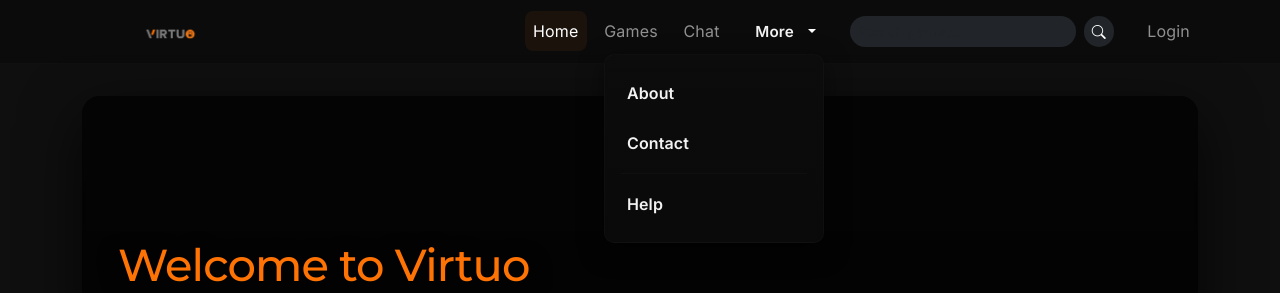
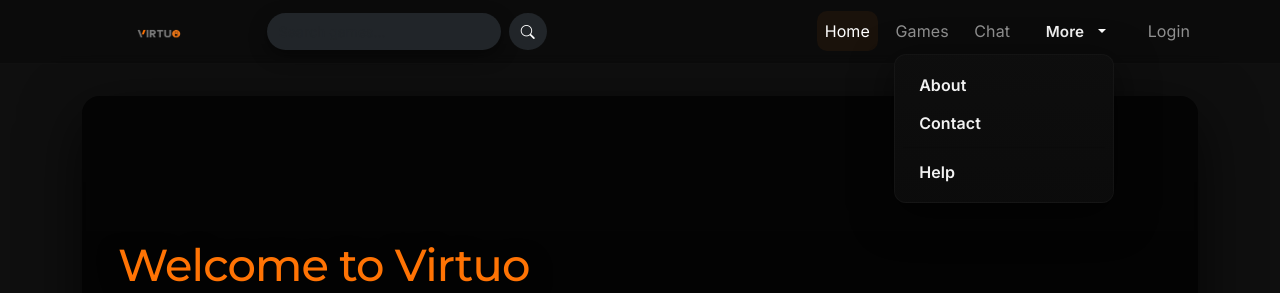
Before and after one commit to DngDavide02/Virtuo, a React (Vite) app in the folder FrontEnd/: page / in a window 1280 px wide. Both pictures are taken after a click on the button "More". Shown: the top 293 px of the page. Built offline with nearby package versions, Linux system fonts and the light colour scheme; no server answers.

Commit message:
responsive for navbar ok

```diff
--- a/FrontEnd/src/components/NavigationBar.jsx
+++ b/FrontEnd/src/components/NavigationBar.jsx
@@ -14,6 +14,7 @@
   const initialOffsetRef = useRef(0);
   const [sticky, setSticky] = useState(false);
   const [navHeight, setNavHeight] = useState(0);
+  const [expanded, setExpanded] = useState(false);
 
   const { user, logout } = useAuth();
   const [searchTerm, setSearchTerm] = useState("");
@@ -32,73 +33,143 @@
 
     const handleScroll = () => {
       const scrollY = window.scrollY || window.pageYOffset;
-      if (scrollY > initialOffsetRef.current + 8) {
-        if (!sticky) setSticky(true);
-      } else {
-        if (sticky) setSticky(false);
-      }
+      setSticky(scrollY > initialOffsetRef.current + 8);
     };
 
     const handleResize = () => measure();
 
     window.addEventListener("scroll", handleScroll, { passive: true });
     window.addEventListener("resize", handleResize);
-
     return () => {
       window.removeEventListener("scroll", handleScroll);
       window.removeEventListener("resize", handleResize);
     };
-  }, [sticky]);
+  }, []);
+
+  useEffect(() => {
+    const onKey = (e) => {
+      if (e.key === "Escape" && expanded) setExpanded(false);
+    };
+    window.addEventListener("keydown", onKey);
+    return () => window.removeEventListener("keydown", onKey);
+  }, [expanded]);
 
   const handleSearchSubmit = (e) => {
     e.preventDefault();
     if (searchTerm.trim() !== "") {
       navigate(`/games?search=${encodeURIComponent(searchTerm)}`);
       setSearchTerm("");
+      setExpanded(false);
     }
+  };
+
+  const handleNavClick = () => {
+    if (expanded) setExpanded(false);
   };
 
   return (
     <>
       {sticky && <div style={{ height: navHeight }} aria-hidden="true" />}
-      <Navbar ref={navRef} expand="lg" variant="dark" className={`app-navbar-minimal ${sticky ? "scrolled" : ""}`} fixed={sticky ? "top" : undefined}>
-        <Container className="nav-container-minimal d-flex align-items-center justify-content-between">
-          <Navbar.Brand as={Link} to="/" className="brand-minimal">
+      {expanded && <div className="virt-overlay" onClick={() => setExpanded(false)} aria-hidden="true" />}
+      <Navbar
+        ref={navRef}
+        expand="lg"
+        variant="dark"
+        expanded={expanded}
+        onToggle={(v) => setExpanded(v)}
+        className={`app-navbar-minimal ${sticky ? "scrolled" : ""}`}
+        fixed={sticky ? "top" : undefined}
+      >
+        <Container className="nav-container-minimal">
+          <Navbar.Brand as={Link} to="/" className="brand-minimal" aria-label="Home">
             <img src={logo} alt="Virtuo" className="brand-logo-minimal" />
           </Navbar.Brand>
 
-          <Navbar.Toggle aria-controls="main-navbar" className="toggle-minimal" />
-          <Navbar.Collapse id="main-navbar">
+          <div className="nav-right-tools">
+            <Form className="d-none d-lg-flex align-items-center me-2 desktop-search" onSubmit={handleSearchSubmit} role="search">
+              <InputGroup>
+                <FormControl
+                  type="search"
+                  placeholder="Search games..."
+                  className="bg-dark text-white border-0 rounded-pill"
+                  aria-label="Search"
+                  size="sm"
+                  value={searchTerm}
+                  onChange={(e) => setSearchTerm(e.target.value)}
+                />
+                <Button type="submit" variant="dark" size="sm" className="rounded-pill ms-2 border-0">
+                  <i className="bi bi-search" aria-hidden="true" />
+                  <span className="visually-hidden">Search</span>
+                </Button>
+              </InputGroup>
+            </Form>
+
+            <Navbar.Toggle aria-controls="main-navbar" className="toggle-minimal" />
+          </div>
+
+          <Navbar.Collapse id="main-navbar" className="mobile-navbar-collapse">
             <Nav className="ms-auto nav-items-minimal">
-              <Nav.Link as={Link} to="/" className={`nav-link-minimal ${isActive("/")}`}>
+              <Nav.Link as={Link} to="/" className={`nav-link-minimal ${isActive("/")}`} onClick={handleNavClick}>
                 Home
               </Nav.Link>
-              <Nav.Link as={Link} to="/games" className={`nav-link-minimal ${isActive("/games")}`}>
+              <Nav.Link as={Link} to="/games" className={`nav-link-minimal ${isActive("/games")}`} onClick={handleNavClick}>
                 Games
               </Nav.Link>
-              <Nav.Link as={Link} to="/chat" className={`nav-link-minimal ${isActive("/chat")}`}>
+              <Nav.Link as={Link} to="/chat" className={`nav-link-minimal ${isActive("/chat")}`} onClick={handleNavClick}>
                 Chat
               </Nav.Link>
+
               <NavDropdown
                 title={<span className="nav-link-minimal">More</span>}
                 id="more-dropdown"
                 menuVariant="dark"
                 align="end"
                 className="nav-dropdown-minimal"
+                renderMenuOnMount={true}
+                onClick={(e) => e.stopPropagation()}
               >
-                <NavDropdown.Item as={Link} to="/about">
+                <NavDropdown.Item as={Link} to="/about" onClick={() => setExpanded(false)}>
                   About
                 </NavDropdown.Item>
-                <NavDropdown.Item as={Link} to="/contact">
+                <NavDropdown.Item as={Link} to="/contact" onClick={() => setExpanded(false)}>
                   Contact
                 </NavDropdown.Item>
                 <NavDropdown.Divider />
-                <NavDropdown.Item as={Link} to="/help">
+                <NavDropdown.Item as={Link} to="/help" onClick={() => setExpanded(false)}>
                   Help
                 </NavDropdown.Item>
               </NavDropdown>
 
-              <Form className="d-flex ms-3 align-items-center" onSubmit={handleSearchSubmit}>
+              {!user ? (
+                <Nav.Link as={Link} to="/login" className="nav-link-minimal ms-lg-3" onClick={handleNavClick}>
+                  Login
+                </Nav.Link>
+              ) : (
+                <NavDropdown
+                  title={<span className="nav-link-minimal">{user.username}</span>}
+                  id="user-dropdown"
+                  menuVariant="dark"
+                  align="end"
+                  className="nav-dropdown-minimal ms-lg-3"
+                  renderMenuOnMount={true}
+                  onClick={(e) => e.stopPropagation()}
+                >
+                  <NavDropdown.Item as={Link} to="/account" onClick={() => setExpanded(false)}>
+                    Account
+                  </NavDropdown.Item>
+                  <NavDropdown.Divider />
+                  <NavDropdown.Item
+                    onClick={() => {
+                      logout();
+                      setExpanded(false);
+                    }}
+                  >
+                    Logout
+                  </NavDropdown.Item>
+                </NavDropdown>
+              )}
+
+              <Form className="d-lg-none mt-3 mobile-search" onSubmit={handleSearchSubmit} role="search">
                 <InputGroup>
                   <FormControl
                     type="search"
@@ -110,30 +181,11 @@
                     onChange={(e) => setSearchTerm(e.target.value)}
                   />
                   <Button type="submit" variant="dark" size="sm" className="rounded-pill ms-2 border-0">
-                    <i className="bi bi-search"></i>
+                    <i className="bi bi-search" aria-hidden="true" />
+                    <span className="visually-hidden">Search</span>
                   </Button>
                 </InputGroup>
               </Form>
-
-              {!user ? (
-                <Nav.Link as={Link} to="/login" className="nav-link-minimal ms-3">
-                  Login
-                </Nav.Link>
-              ) : (
-                <NavDropdown
-                  title={<span className="nav-link-minimal">{user.username}</span>}
-                  id="user-dropdown"
-                  menuVariant="dark"
-                  align="end"
-                  className="nav-dropdown-minimal ms-3"
-                >
-                  <NavDropdown.Item as={Link} to="/account">
-                    Account
-                  </NavDropdown.Item>
-                  <NavDropdown.Divider />
-                  <NavDropdown.Item onClick={logout}>Logout</NavDropdown.Item>
-                </NavDropdown>
-              )}
             </Nav>
           </Navbar.Collapse>
         </Container>
--- a/FrontEnd/src/css/navbar.css
+++ b/FrontEnd/src/css/navbar.css
@@ -1,153 +1,246 @@
+:root {
+  --container-w: 1400px;
+  --text-light: #f2f2f2;
+  --muted: #a0a0a0;
+  --orange-bright: #ff7304;
+  --nav-bg: rgba(10, 10, 10, 0.62);
+  --nav-bg-solid: rgba(8, 8, 8, 0.95);
+}
+
+/* ---------- Base (desktop-first) ---------- */
 .app-navbar-minimal {
-  background: rgba(10, 10, 10, 0.62);
+  background: var(--nav-bg);
   backdrop-filter: blur(6px);
   border-bottom: 1px solid rgba(255, 255, 255, 0.02);
   padding: 0.12rem 0;
   height: 64px;
   display: flex;
   align-items: center;
-  z-index: 70;
+  z-index: 1000;
+  transition: background 220ms ease, box-shadow 220ms ease, transform 160ms ease;
 }
 
 .nav-container-minimal {
-  max-width: var(--container-w, 1400px);
+  max-width: var(--container-w);
   margin: 0 auto;
   padding: 0 1rem;
+  width: 100%;
   display: flex;
   align-items: center;
-  width: 100%;
   gap: 1rem;
 }
 
+/* brand */
 .brand-minimal {
   display: flex;
   align-items: center;
   text-decoration: none;
   padding: 4px 8px;
-  border-radius: 8px;
-  transition: background 0.12s ease;
+  border-radius: 10px;
 }
-
 .brand-logo-minimal {
-  height: 64px;
+  height: 56px;
   width: auto;
   display: block;
   object-fit: contain;
-  filter: none;
-  margin-left: 2px;
 }
 
+/* right tools (desktop search + toggle) */
+.nav-right-tools {
+  display: flex;
+  align-items: center;
+  gap: 10px;
+  margin-left: auto;
+}
+
+/* toggle */
+.toggle-minimal {
+  border: 1px solid rgba(255, 255, 255, 0.04);
+  background: rgba(255, 255, 255, 0.02);
+  padding: 6px;
+  border-radius: 8px;
+}
+
+/* nav items */
 .nav-items-minimal {
+  display: flex;
   gap: 0.6rem;
   align-items: center;
-  margin-left: auto;
+  margin-left: 0;
+  flex-wrap: wrap;
 }
 
 .nav-link-minimal {
   color: var(--text-light);
   font-weight: 600;
-  padding: 6px 10px;
-  border-radius: 8px;
-  transition: color 0.14s ease, background 0.14s ease, transform 0.12s ease;
-  letter-spacing: 0.2px;
+  padding: 8px 10px;
+  border-radius: 10px;
+  transition: all 140ms ease;
   font-size: 0.95rem;
 }
-
 .nav-link-minimal:hover,
 .nav-link-minimal:focus {
   color: var(--orange-bright);
-  background: rgba(255, 115, 4, 0.045);
-  transform: translateY(-1px);
+  background: rgba(255, 115, 4, 0.06);
+  transform: translateY(-2px);
   text-decoration: none;
 }
-
 .nav-link-minimal.active,
 .nav-link-minimal[aria-current="page"] {
   color: var(--orange-bright);
   background: rgba(255, 115, 4, 0.06);
 }
 
-.toggle-minimal {
-  border: 1px solid rgba(255, 255, 255, 0.03);
-  background: rgba(255, 255, 255, 0.02);
-  padding: 6px;
-  margin-left: 8px;
-}
-
+/* dropdown menu polished */
 .nav-dropdown-minimal .dropdown-menu {
   min-width: 220px;
-  padding: 10px;
-  border-radius: 10px;
-  background: linear-gradient(180deg, rgba(12, 12, 12, 0.98), rgba(10, 10, 10, 0.95));
-  border: 1px solid rgba(255, 255, 255, 0.02);
-  box-shadow: 0 8px 24px rgba(0, 0, 0, 0.55);
-  margin-top: 8px;
+  padding: 8px;
+  border-radius: 12px;
+  background: linear-gradient(180deg, rgba(14, 14, 14, 0.98), rgba(12, 12, 12, 0.95));
+  border: 1px solid rgba(255, 255, 255, 0.03);
+  box-shadow: 0 12px 40px rgba(0, 0, 0, 0.6);
 }
-
 .nav-dropdown-minimal .dropdown-item {
-  padding: 10px 12px;
+  font-weight: 600;
   color: var(--text-light);
   border-radius: 8px;
   margin: 6px 0;
-  font-weight: 600;
 }
 .nav-dropdown-minimal .dropdown-item:hover {
-  background: rgba(255, 115, 4, 0.05);
   color: var(--orange-bright);
+  background: rgba(255, 115, 4, 0.06);
 }
 
-.nav-dropdown-minimal .dropdown-divider {
-  height: 1px;
-  background: rgba(255, 255, 255, 0.03);
-  margin: 8px 6px;
+/* desktop search style */
+.desktop-search .form-control {
+  background: rgba(255, 255, 255, 0.02);
+  color: var(--text-light);
+  border-radius: 9999px;
+  padding: 8px 12px;
+  min-width: 260px;
+  border: none;
+  box-shadow: 0 6px 18px rgba(0, 0, 0, 0.45);
+}
+.desktop-search .btn {
+  border-radius: 9999px;
+  padding: 6px 12px;
 }
 
-@media (max-width: 768px) {
+/* overlay when mobile menu open (rendered by component) */
+.virt-overlay {
+  position: fixed;
+  inset: 0;
+  background: rgba(0, 0, 0, 0.55);
+  z-index: 990; /* under navbar (1000) but above content */
+  transition: opacity 200ms ease;
+}
+
+/* ---------- scrolled state (sticky) ---------- */
+.app-navbar-minimal.scrolled {
+  background: rgba(8, 8, 8, 0.92);
+  box-shadow: 0 10px 40px rgba(0, 0, 0, 0.6);
+}
+
+/* ---------- MOBILE / SMALL ---------- */
+@media (max-width: 991px) {
   .brand-logo-minimal {
     height: 52px;
   }
+
+  /* make navbar taller & vertical on mobile, but keep header compact */
+  .app-navbar-minimal {
+    padding: 0.5rem 0.8rem;
+    height: auto;
+    background: var(--nav-bg-solid);
+    backdrop-filter: none;
+    align-items: center;
+  }
+
+  .nav-container-minimal {
+    display: flex;
+    align-items: center;
+    gap: 0.5rem;
+  }
+
+  /* Position collapse as full-width dropdown panel under navbar */
+  .mobile-navbar-collapse {
+    position: absolute;
+    left: 0;
+    right: 0;
+    top: 100%;
+    background: var(--nav-bg-solid);
+    padding: 12px;
+    border-radius: 0 0 12px 12px;
+    box-shadow: 0 12px 40px rgba(0, 0, 0, 0.6);
+    z-index: 1001; /* higher than overlay so links are clickable */
+  }
+
+  /* nav items stacked */
+  .nav-items-minimal {
+    display: flex;
+    flex-direction: column;
+    gap: 8px;
+    padding: 6px 4px;
+    align-items: stretch;
+    width: 100%;
+  }
+
   .nav-link-minimal {
-    padding: 8px 8px;
-    font-size: 0.95rem;
+    display: block;
+    width: 100%;
+    padding: 10px 12px;
+    border-radius: 10px;
+    background: rgba(20, 20, 20, 0.95);
+    color: var(--text-light);
+    text-align: left;
   }
+  .nav-link-minimal:hover {
+    background: rgba(255, 115, 4, 0.12);
+    color: var(--orange-bright);
+  }
+
+  /* dropdown items match nav links */
   .nav-dropdown-minimal .dropdown-menu {
-    width: calc(100% - 2rem);
-    left: 1rem !important;
-    right: 1rem !important;
+    position: static; /* so it appears inline in the stacked menu */
+    background: transparent;
+    border: none;
+    box-shadow: none;
+    padding: 0;
+    margin: 0;
   }
-  .app-navbar-minimal {
-    height: 60px;
+  .nav-dropdown-minimal .dropdown-item {
+    background: rgba(20, 20, 20, 0.95);
+    padding: 10px 12px;
+    margin: 6px 0;
+    border-radius: 8px;
+  }
+
+  /* mobile search (full width, placed under links) */
+  .mobile-search {
+    margin-top: 6px;
+  }
+  .mobile-search .form-control {
+    background: rgba(255, 255, 255, 0.02);
+    border: none;
+    padding: 10px 12px;
+    border-radius: 9999px;
+    width: 100%;
+    box-shadow: 0 6px 18px rgba(0, 0, 0, 0.45);
+    color: var(--text-light);
+  }
+  .mobile-search .btn {
+    border-radius: 9999px;
+    margin-left: 8px;
+  }
+
+  /* ensure toggle (hamburger) sits inside header */
+  .toggle-minimal {
+    margin-left: 8px;
+    align-self: center;
+  }
+
+  /* small tweak: push desktop-search out on small */
+  .desktop-search {
+    display: none !important;
   }
 }
-
-.app-content {
-  padding-top: 72px;
-}
-
-.app-navbar-minimal.scrolled {
-  position: fixed;
-  top: 0;
-  left: 0;
-  right: 0;
-  width: 100%;
-  z-index: 9999;
-  background: rgba(8, 8, 8, 0.9);
-  box-shadow: 0 10px 40px rgba(0, 0, 0, 0.65);
-  border-bottom: 1px solid rgba(255, 255, 255, 0.03);
-  transition: background 240ms ease, box-shadow 240ms ease;
-}
-
-.app-navbar-minimal {
-  transition: background 200ms ease, box-shadow 200ms ease;
-}
-
-.app-navbar-minimal.scrolled .nav-container-minimal {
-  max-width: var(--container-w, 1400px);
-  margin: 0 auto;
-  padding: 0 1rem;
-}
-
-.app-navbar-minimal.scrolled .brand-logo-minimal {
-  opacity: 0.98;
-  transform: translateZ(0);
-}
```
